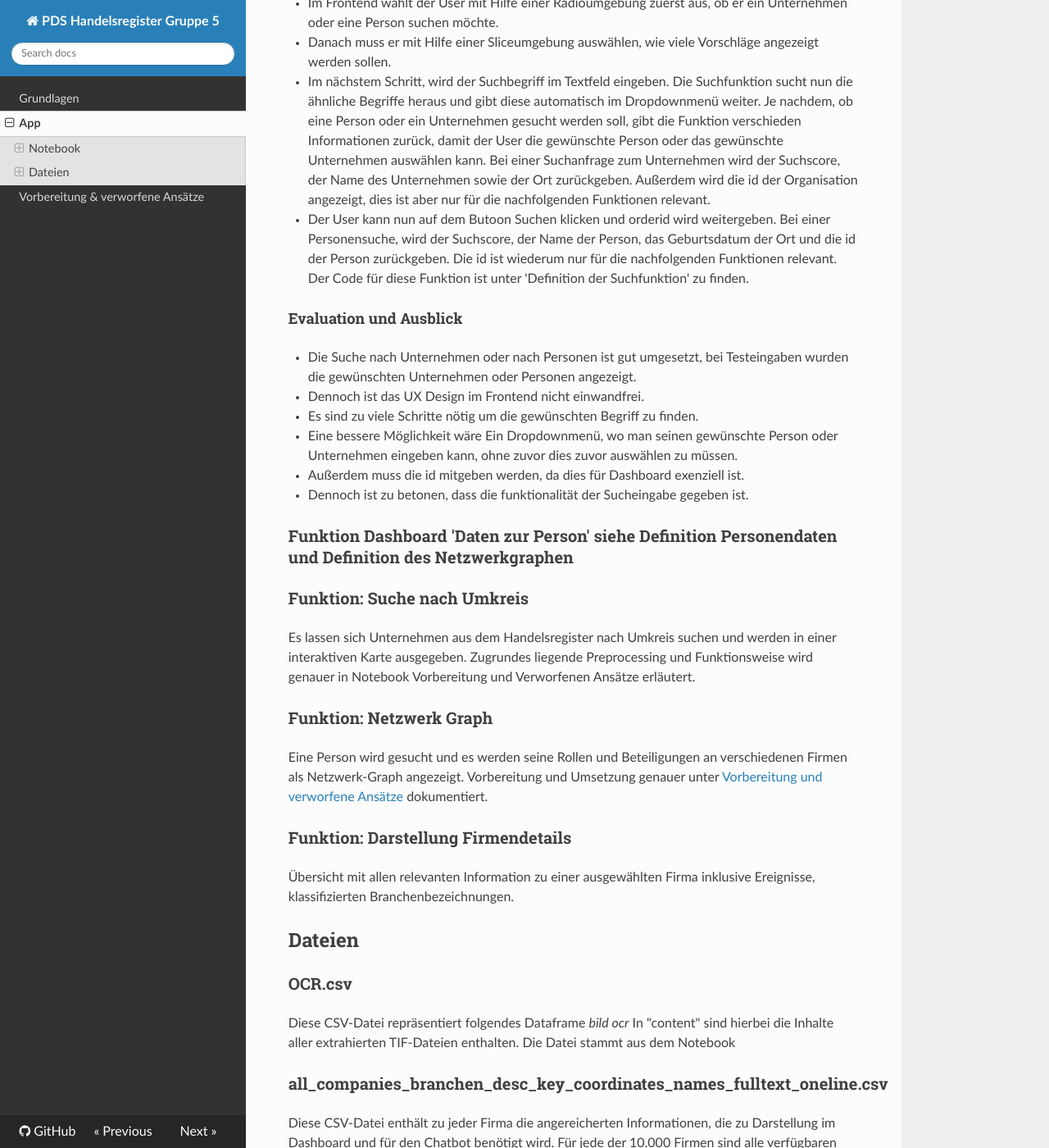
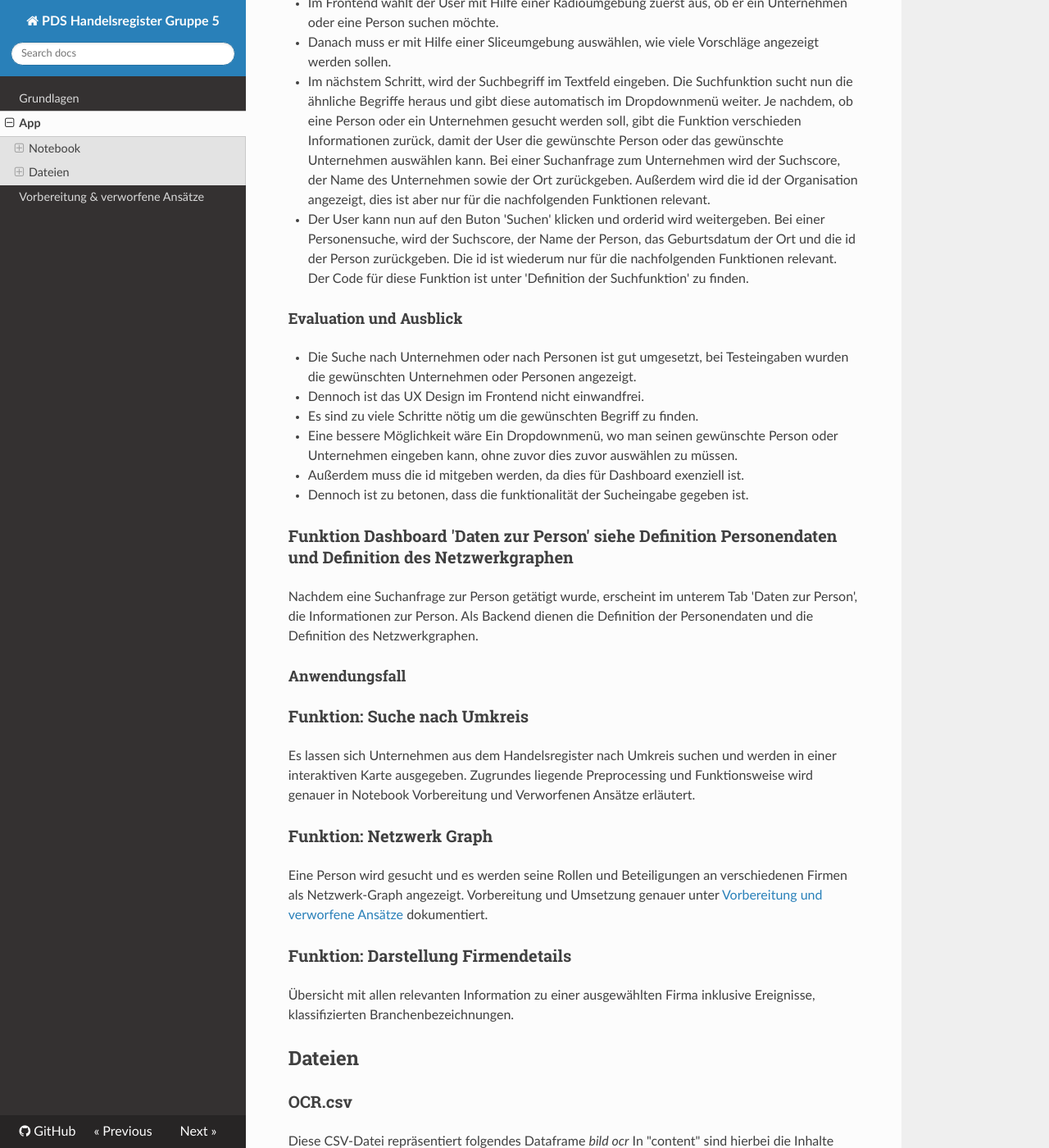
Before and after one commit to joschikahn/DokuPdsHandelsregisterGroup5, an MkDocs documentation site: the page built from docs/app.md, in a window 1280 px wide and 1400 px high, scrolled down 1264 px. Shown: the whole window at 82% size. Built offline with MkDocs 1.6.1, drawn with Linux system fonts in a browser that asks for light colours; nearby versions of some CDN libraries.

Commit message:
Update app.md

```diff
--- a/docs/app.md
+++ b/docs/app.md
@@ -26,7 +26,7 @@ Um an die gewünschten Informationen aus den Daten zu kommen, ist es notwendig,
 * Im Frontend wählt der User mit Hilfe einer Radioumgebung zuerst aus, ob er ein Unternehmen oder eine Person suchen möchte.
 * Danach muss er mit Hilfe einer Sliceumgebung auswählen, wie viele Vorschläge angezeigt werden sollen.
 * Im nächstem Schritt, wird der Suchbegriff im Textfeld eingeben. Die Suchfunktion sucht nun die ähnliche Begriffe heraus und gibt diese automatisch im Dropdownmenü weiter. Je nachdem, ob eine Person oder ein Unternehmen gesucht werden soll, gibt die Funktion verschieden Informationen zurück, damit der User die gewünschte Person oder das gewünschte Unternehmen auswählen kann. Bei einer Suchanfrage zum Unternehmen wird der Suchscore, der Name des Unternehmen sowie der Ort zurückgeben. Außerdem wird die id der Organisation angezeigt, dies ist aber nur für die nachfolgenden Funktionen relevant.
-* Der User kann nun auf dem Butoon Suchen klicken und orderid wird weitergeben. Bei einer Personensuche, wird der Suchscore, der Name der Person, das Geburtsdatum der Ort und die id der Person zurückgeben. Die id ist wiederum nur für die nachfolgenden Funktionen relevant. Der Code für diese Funktion ist unter 'Definition der Suchfunktion' zu finden.
+* Der User kann nun auf den Buton 'Suchen' klicken und orderid wird weitergeben. Bei einer Personensuche, wird der Suchscore, der Name der Person, das Geburtsdatum der Ort und die id der Person zurückgeben. Die id ist wiederum nur für die nachfolgenden Funktionen relevant. Der Code für diese Funktion ist unter 'Definition der Suchfunktion' zu finden.
 #### Evaluation und Ausblick
 * Die Suche nach Unternehmen oder nach Personen ist gut umgesetzt, bei Testeingaben wurden die gewünschten Unternehmen oder Personen angezeigt.
 * Dennoch ist das UX Design im Frontend nicht einwandfrei.
@@ -35,6 +35,9 @@ Um an die gewünschten Informationen aus den Daten zu kommen, ist es notwendig,
 * Außerdem muss die id mitgeben werden, da dies für Dashboard exenziell ist.
 * Dennoch ist zu betonen, dass die funktionalität der Sucheingabe gegeben ist.
 ### Funktion Dashboard 'Daten zur Person' siehe Definition Personendaten und Definition des Netzwerkgraphen
+Nachdem eine Suchanfrage zur Person getätigt wurde, erscheint im unterem Tab 'Daten zur Person', die Informationen zur Person. Als Backend dienen die Definition der Personendaten und die Definition des Netzwerkgraphen.
+#### Anwendungsfall
+
 
 ### Funktion: Suche nach Umkreis
 
```
